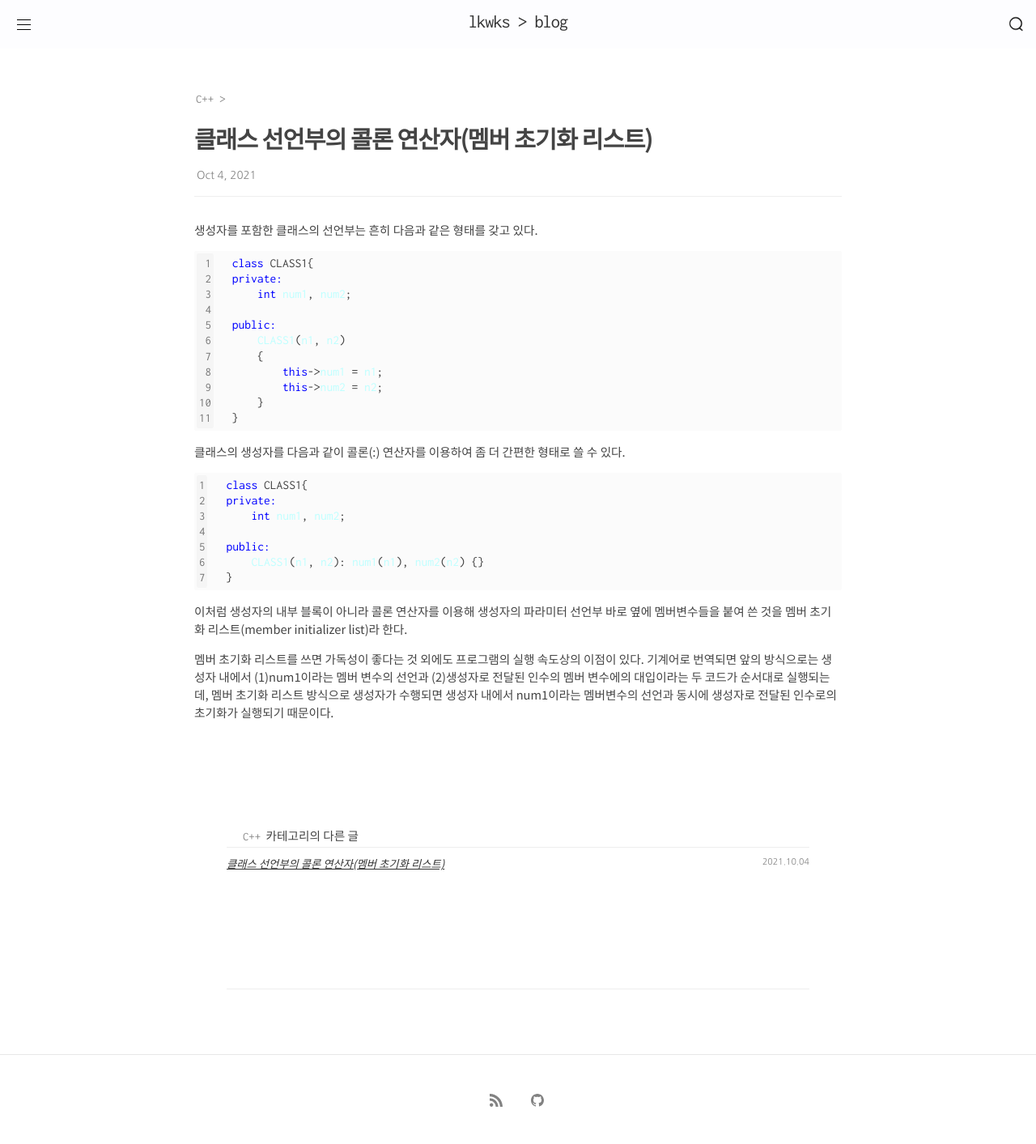
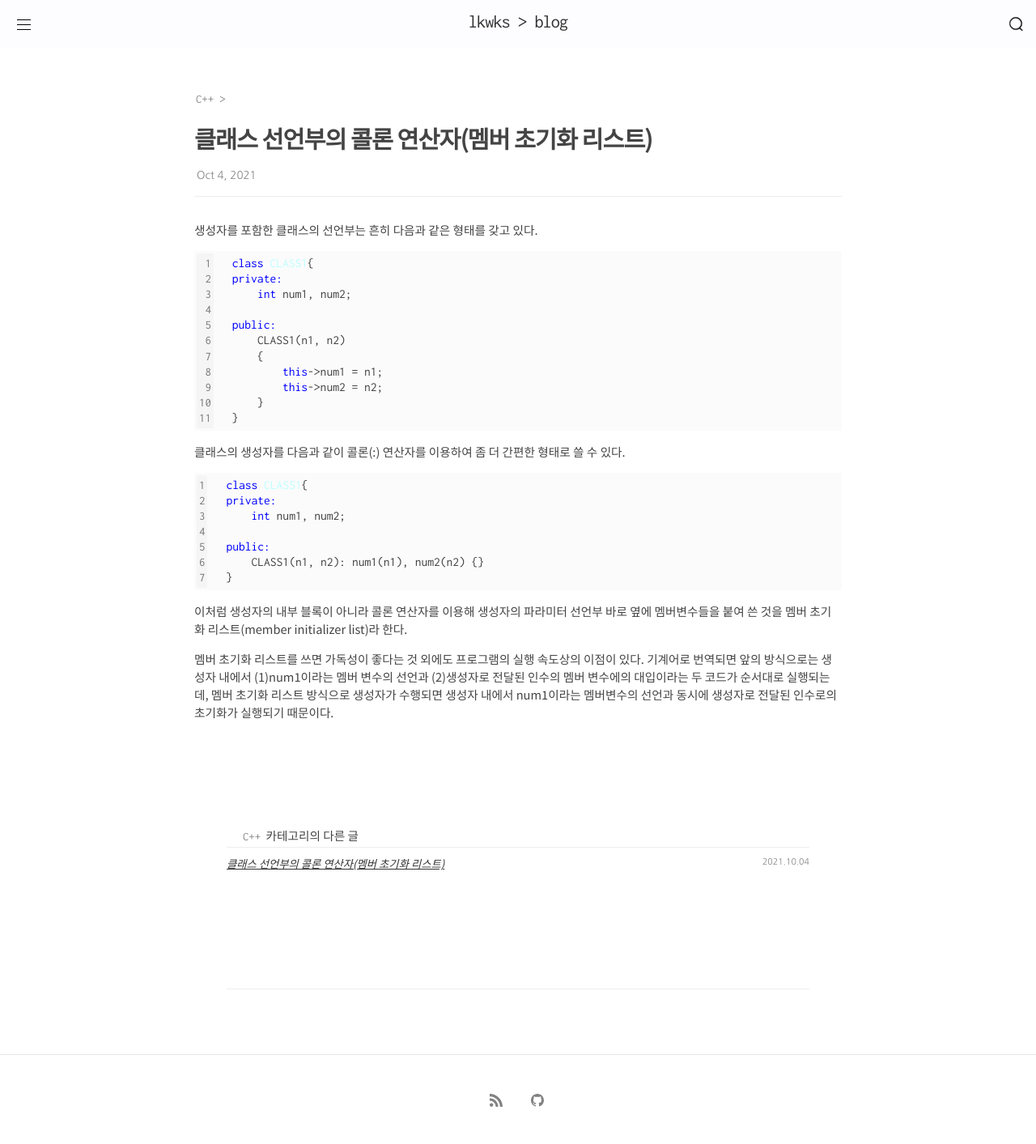
Before and after one commit to kangwooklee29/blog, a Jekyll site: the page built from C++/_posts/2021-10-04-클래스 선언부의 콜론 연산자(멤버 초기화 리스트).md, in a window 1280 px wide. Shown: the whole page at 81% size. Built offline with Jekyll 4.4.1, drawn with Linux system fonts in a browser that asks for light colours; comment, search, counter and statistics services are not loaded.

Commit message:
Update _base.scss

```diff
--- a/_sass/minima/_base.scss
+++ b/_sass/minima/_base.scss
@@ -223,7 +223,7 @@ pre {
   .na    { color: red } // Name.Attribute
   .nf    { color: #a31515; } // Name.Function
   .nt    { color: grey } // Name.Tag
-  .n     { color: #beffff; }
+  .nc    { color: #beffff; }
 
   .m, .s, .mf, .mh, .mi, .mo, .il, .sb, .sc, .sd, .s2, .se, .sh, .si, .sx, .sr, .s1, .ss    { color: #777 }
 
```
